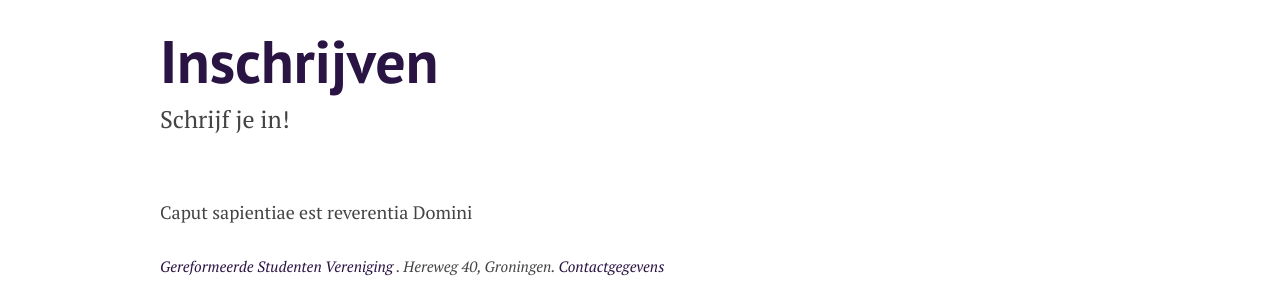
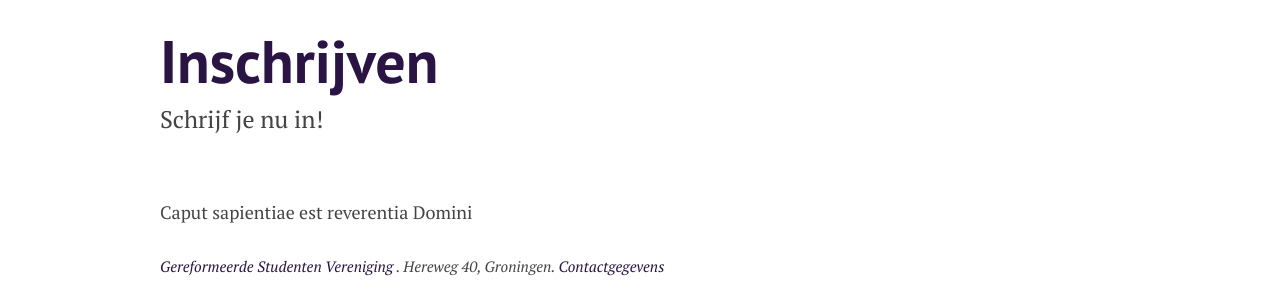
Before and after one commit to haampie/gsv, a Jekyll site: the page built from word-lid/inschrijven.md, in a window 1280 px wide. Shown: the part 161-461 px from the top of the page. Built offline with Jekyll 4.4.1, drawn with Linux system fonts in a browser that asks for light colours.

Commit message:
Schrijf je nu in
Dit is dus hoe het er uit ziet als iemand een aanpassing wil doen.

```diff
--- a/word-lid/inschrijven.md
+++ b/word-lid/inschrijven.md
@@ -4,4 +4,4 @@ title: Inschrijven
 ---
 
 # Inschrijven
-<p class="delta">Schrijf je in!</p>
+<p class="delta">Schrijf je nu in!</p>
```
